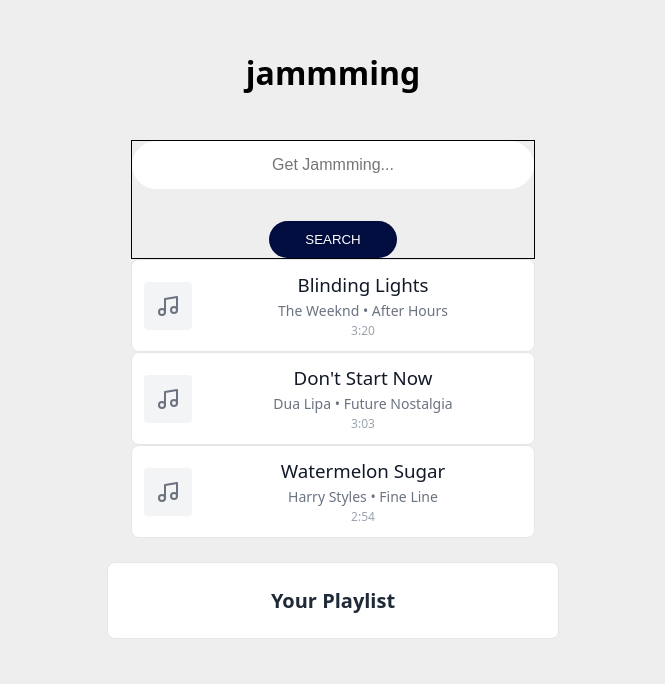
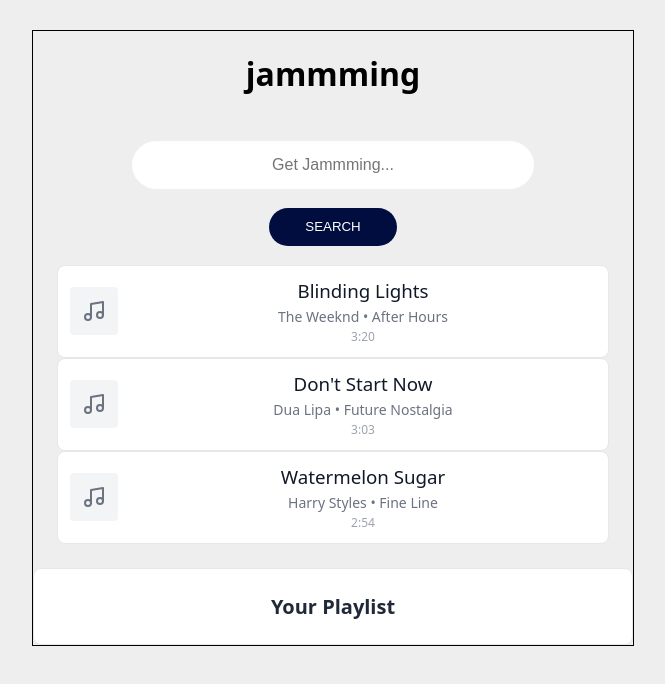
Before and after one commit to reb84/Jammming, a React (Vite) app: page / in a window 1280 px wide. Shown: the top 684 px of the page, without its empty margins (307-972 px from the left). Built offline with nearby package versions, Linux system fonts and the light colour scheme.

Commit message:
renamed PlaylistSection

```diff
--- a/src/App.css
+++ b/src/App.css
@@ -6,4 +6,5 @@
 
 .App {
   width: 600px;
+  border: 1px solid #000;
 }
--- a/src/App.jsx
+++ b/src/App.jsx
@@ -1,6 +1,6 @@
 import React, { useState } from "react";
 import SearchSection from "./components/SearchSection/SearchSection";
-import PlaylistSection from "./components/Playlist/Playlist";
+import PlaylistSection from "./components/PlaylistSection/PlaylistSection";
 import "./App.css";
 
 // Mock data
@@ -33,7 +33,7 @@ const mockSearchResults = [
 
 function App() {
   return (
-    <div className="app">
+    <div className="App">
       <div className="container">
         <div className="header">
           <h1 className="app-title">jammming</h1>
--- a/src/components/Playlist/Playlist.jsx
+++ b/src/components/PlaylistSection/PlaylistSection.jsx
@@ -1,5 +1,5 @@
 import React from "react";
-import "./Playlist.css";
+import "./PlaylistSection.css";
 
 const PlaylistSection = () => {
   return (
--- a/src/components/SearchBar/SearchBar.css
+++ b/src/components/SearchBar/SearchBar.css
@@ -2,7 +2,7 @@
     display: flex;
     flex-direction: column;
     align-items: center;
-    border: 1px solid;
+    margin-bottom: 1.2rem;
 }
 
 .SearchBar input {
@@ -10,7 +10,7 @@
     padding: .88rem 0;
     border: 1px solid #fff;
     border-radius: 30px;
-    margin-bottom: 2rem;
+    margin-bottom: 1.2rem;
     color: #000;
     text-align: center;
     font-size: 1rem;
```
Also changed, not shown: src/components/PlaylistSection/PlaylistSection.css (renamed from src/components/Playlist/Playlist.css).
